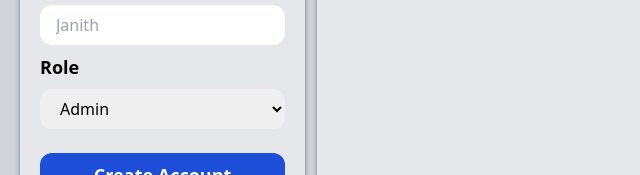
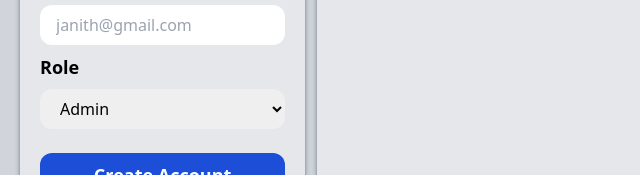
Before and after one commit to Togsaaay/web-sytems-technologies, a website: page src/loginTable.html in a window 1280 px wide. Shown: the part 195-370 px from the top of the page, 0-640 px from the left. Drawn offline with Linux system fonts and the light colour scheme.

Commit message:
adding loginTable

```diff
--- a/src/loginTable.html
+++ b/src/loginTable.html
@@ -14,7 +14,7 @@
             <label class="text-lg font-semibold font-sans">Name</label>
             <input class="py-2 pl-4 outline-none rounded-xl" type="text" placeholder="Janith" />
             <label class="text-lg font-semibold font-sans">Email</label>
-            <input class="py-2 pl-4 outline-none rounded-xl" type="text" placeholder="Janith" />
+            <input class="py-2 pl-4 outline-none rounded-xl" type="text" placeholder="janith@gmail.com" />
             <label class="text-lg font-semibold font-sans">Role</label>
             <select class="py-2 pl-4 outline-none rounded-xl" name="Role" id="roles">
                 <option value="admin">Admin</option>
```
Also changed, not shown: src/output.css.
